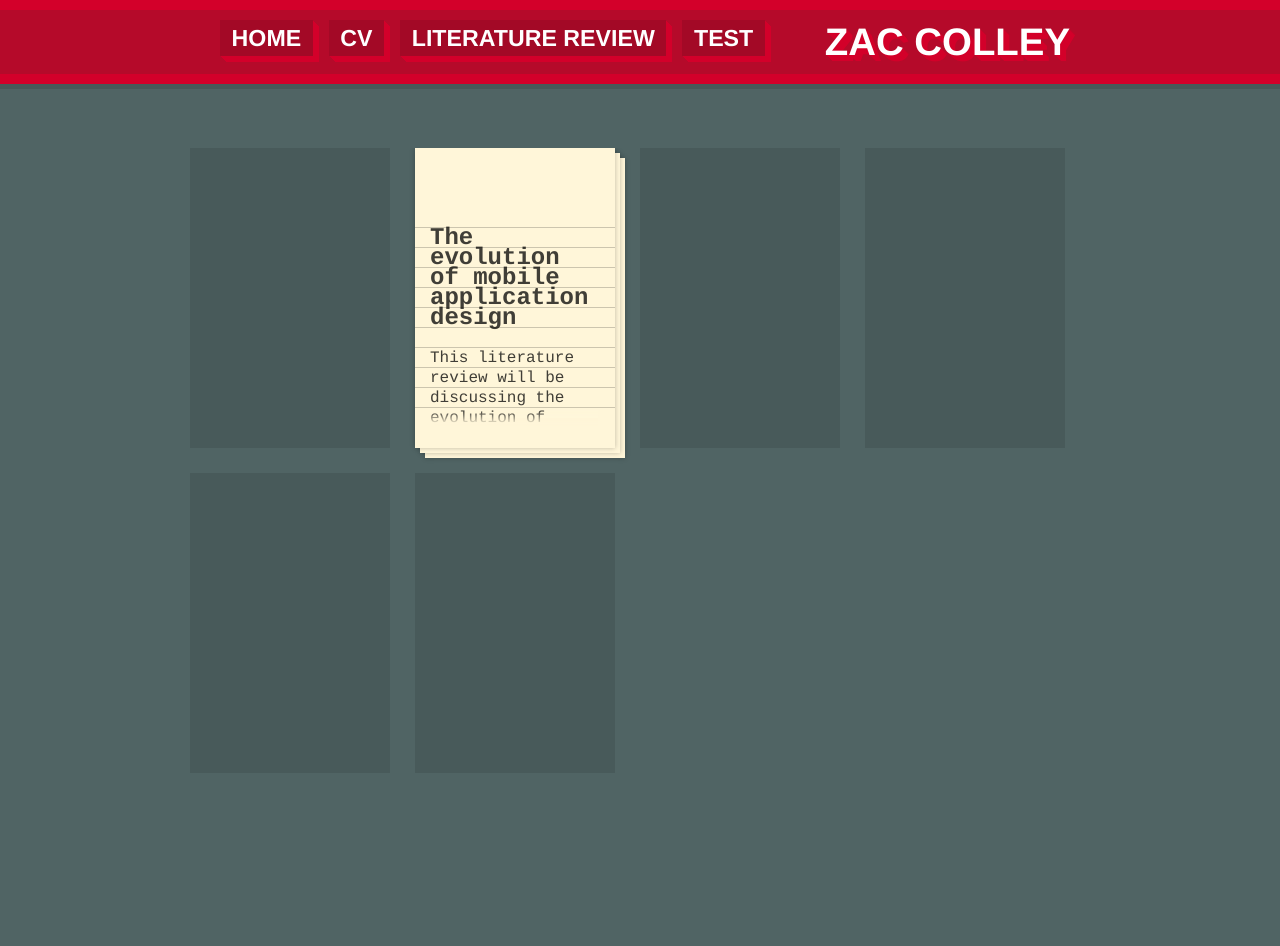
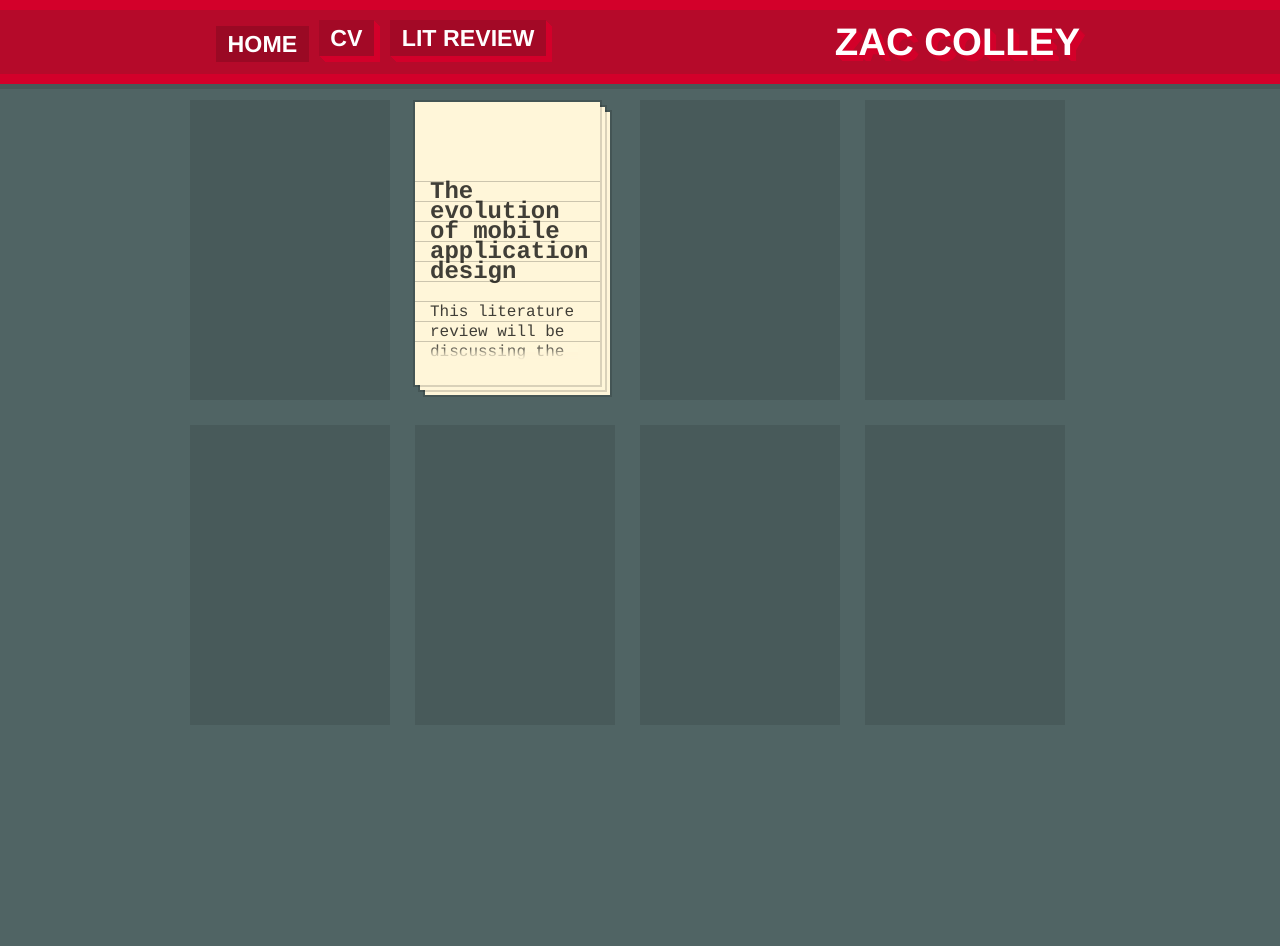
Before and after one commit to zaccolley/disco, a PHP site: page /index.php in a window 1280 px wide. After the commit the page ends 397 px from the top, so only its background shows below. Run offline with PHP 8.4, Linux system fonts and the light colour scheme; data that the repository does not hold is empty.

Commit message:
Tweaks for litreview paper, header

```diff
--- a/webf1/coursework/css/style.css
+++ b/webf1/coursework/css/style.css
@@ -8,7 +8,6 @@
 }
 
 body{
-	padding: 10% 0;
 	color: rgba(0, 0, 0, 0.75);
 	background: rgb(80, 100, 100);
 }
@@ -19,7 +18,6 @@ header{
 	z-index: 1337;
 	top: 0;
 	width: 100%;
-	padding: 0 200px;
 	background-color: rgb(181, 10, 42);
 	position: fixed;
 	border-top: 10px solid rgb(211, 0, 42);
@@ -30,20 +28,18 @@ header{
 			box-shadow: 0 5px 0 rgba(0,0,0,0.1);
 }
 
-header h1, header .links{
+header nav{
+	width: 900px;
+	margin: 0 auto;
+}
+
+header nav h1, header nav .links{
 	display: inline-block;
 	margin: 10px;
 	color: #FFFFFF;
 	text-align: center;
 	font-family: Helvetica, Arial, serif;
 	text-transform: uppercase;
-}
-
-header .links a{
-	-webkit-transition: all 0.05s linear;
-	   -moz-transition: all 0.05s linear;
-	     -o-transition: all 0.05s linear;
-	     	transition: all 0.05s linear;
 }
 
 header h1{
@@ -79,6 +75,11 @@ header .links a{
 			box-shadow: 1px 1px 0 rgb(211, 0, 42), 2px 2px 0 rgb(211, 0, 42),
 						3px 3px 0 rgb(211, 0, 42), 4px 4px 0 rgb(211, 0, 42),
 						5px 5px 0 rgb(211, 0, 42), 6px 6px 0 rgb(211, 0, 42);
+
+	-webkit-transition: all 0.05s linear;
+	   -moz-transition: all 0.05s linear;
+	     -o-transition: all 0.05s linear;
+	     	transition: all 0.05s linear;
 }
 
 header .links a:hover, header .links .current{
@@ -88,14 +89,13 @@ header .links a:hover, header .links .current{
 }
 
 .home, .cv, .litreview{
-	width: 70%;
-	margin: 20px auto;
+	width: 900px;
+	margin: 100px auto;
 }
 
 /* Home */
 
 .home{
-	width: 900px;
 	overflow: auto;
 }
 
@@ -103,10 +103,10 @@ header .links a:hover, header .links .current{
 	color: rgba(0, 0, 0, 0.74902);
 	text-decoration: none;
 
-	-webkit-transition: all 0.05s linear;
-	   -moz-transition: all 0.05s linear;
-	     -o-transition: all 0.05s linear;
-	     	transition: all 0.05s linear;
+	-webkit-transition: opacity 0.05s linear;
+	   -moz-transition: opacity 0.05s linear;
+	     -o-transition: opacity 0.05s linear;
+	     	transition: opacity 0.05s linear;
 }
 
 .home a:hover{
@@ -123,6 +123,9 @@ header .links a:hover, header .links .current{
 }
 
 .home .tile:nth-child(2){ /* Lit Review tile */
+	margin: 2px 40px 40px 0;
+	height: 283px;
+	width: 185px;
 	line-height: 20px;
 	padding: 80px 15px 0;
 }
@@ -133,15 +136,15 @@ header .links a:hover, header .links .current{
 
 .home .tile p{
 	overflow: hidden;
-	height: 100px;
+	height: 80px;
 }
 
 .home .tile p:before{
 	position: absolute;
 	content: '';
 	display: block;
-	width: 170px;
-	height: 100px;
+	width: 150px;
+	height: 80px;
 
 	-webkit-box-shadow: inset 0 -20px 10px -10px #fff6d9;
 	   -moz-box-shadow: inset 0 -20px 10px -10px #fff6d9;
@@ -221,12 +224,12 @@ header .links a:hover, header .links .current{
 	font-family: "Courier", monospace;
 	background: #fff6d9 url('../img/linetile.png');
 
-	-webkit-box-shadow: 0 0 5px rgba(0,0,0,0.25), 5px 5px 0 #fff6d9, 5px 5px 5px rgba(0,0,0,0.25),
-						10px 10px 0 #fff6d9, 10px 10px 5px  rgba(0,0,0,0.25), inset 0 60px 0 #fff6d9;
-	   -moz-box-shadow: 0 0 5px rgba(0,0,0,0.25), 5px 5px 0 #fff6d9, 5px 5px 5px rgba(0,0,0,0.25),
-					   	10px 10px 0 #fff6d9, 10px 10px 5px  rgba(0,0,0,0.25), inset 0 60px 0 #fff6d9;
-			box-shadow: 0 0 5px rgba(0,0,0,0.25), 5px 5px 0 #fff6d9, 5px 5px 5px rgba(0,0,0,0.25),
-				    	10px 10px 0 #fff6d9, 10px 10px 5px  rgba(0,0,0,0.25), inset 0 60px 0 #fff6d9, inset 0 -30px 0 #fff6d9;
+	-webkit-box-shadow: 0 0 0 2px rgba(0,0,0,0.15), 5px 5px 0 #fff6d9, 5px 5px 0 2px rgba(0,0,0,0.15),
+				    	10px 10px 0 #fff6d9, 10px 10px 0 2px  rgba(0,0,0,0.15), inset 0 60px 0 #fff6d9, inset 0 -30px 0 #fff6d9;
+       -moz-box-shadow: 0 0 0 2px rgba(0,0,0,0.15), 5px 5px 0 #fff6d9, 5px 5px 0 2px rgba(0,0,0,0.15),
+				    	10px 10px 0 #fff6d9, 10px 10px 0 2px  rgba(0,0,0,0.15), inset 0 60px 0 #fff6d9, inset 0 -30px 0 #fff6d9;
+			box-shadow: 0 0 0 2px rgba(0,0,0,0.15), 5px 5px 0 #fff6d9, 5px 5px 0 2px rgba(0,0,0,0.15),
+				    	10px 10px 0 #fff6d9, 10px 10px 0 2px  rgba(0,0,0,0.15), inset 0 60px 0 #fff6d9, inset 0 -30px 0 #fff6d9;
 }
 
 .litreview section.text{
--- a/webf1/coursework/header.php
+++ b/webf1/coursework/header.php
@@ -1,30 +1,31 @@
 <?php
 	$links =  array(
 		"0" => array(
-				"url" => "/webf1/coursework/index.php",
+				"file" => "index.php",
 				"name" => "Home",
 				),
 		"1" => array(
-				"url" => "/webf1/coursework/cv.php",
+				"file" => "cv.php",
 				"name" => "CV",
 				),
 		"2" => array(
-				"url" => "/webf1/coursework/litreview.php",
-				"name" => "Literature Review",
-				),
-		"3" => array(
-				"url" => "/webf1/coursework/test.php",
-				"name" => "Test",
+				"file" => "litreview.php",
+				"name" => "Lit Review",
 				),
 		);
-	$currentURL = $_SERVER['PHP_SELF'];
+
+	$fileURL = $_SERVER['SCRIPT_FILENAME']; // Full URL
+	$dir = __DIR__; // Directory up to the file
+	$dirLength = strlen($dir); // Length of dir string
+	$fileName = substr($fileURL, $dirLength + 1); // Get filename
+
 	foreach ($links as $link){
-		if ($currentURL == $link["url"]){
+		if ($fileName == $link["file"]){ // Creating titles
 			$title = "- " . $link["name"];
 		}
 	}
 
-?>
+	?>
 
 <!DOCTYPE html>
 <html>
@@ -38,17 +39,19 @@
 <body>
 
 	<header>
+	<nav>
 		<section class="links">
 			<?php
 				foreach ($links as $link){
-					if ($currentURL == $link["url"]){
+					if ($fileName == $link["file"]){
 						$currentPageClass = "class='current'";
 					}else{
 						$currentPageClass = "";
 					}
-					echo "<a " . $currentPageClass . " href='" . $link['url'] . "'>" . $link['name'] . "</a> \n";
+					echo "<a " . $currentPageClass . " href='" . $link['file'] . "'>" . $link['name'] . "</a> \n";
 				}
 			?>
 		</section>
 		<h1>Zac Colley</h1>
+	</nav>
 	</header>
--- a/webf1/coursework/index.php
+++ b/webf1/coursework/index.php
@@ -11,6 +11,8 @@
 		<section class="tile"></section>
 		<section class="tile"></section>
 		<section class="tile"></section>
+		<section class="tile"></section>
+		<section class="tile"></section>
 
 	</article>
 
```
